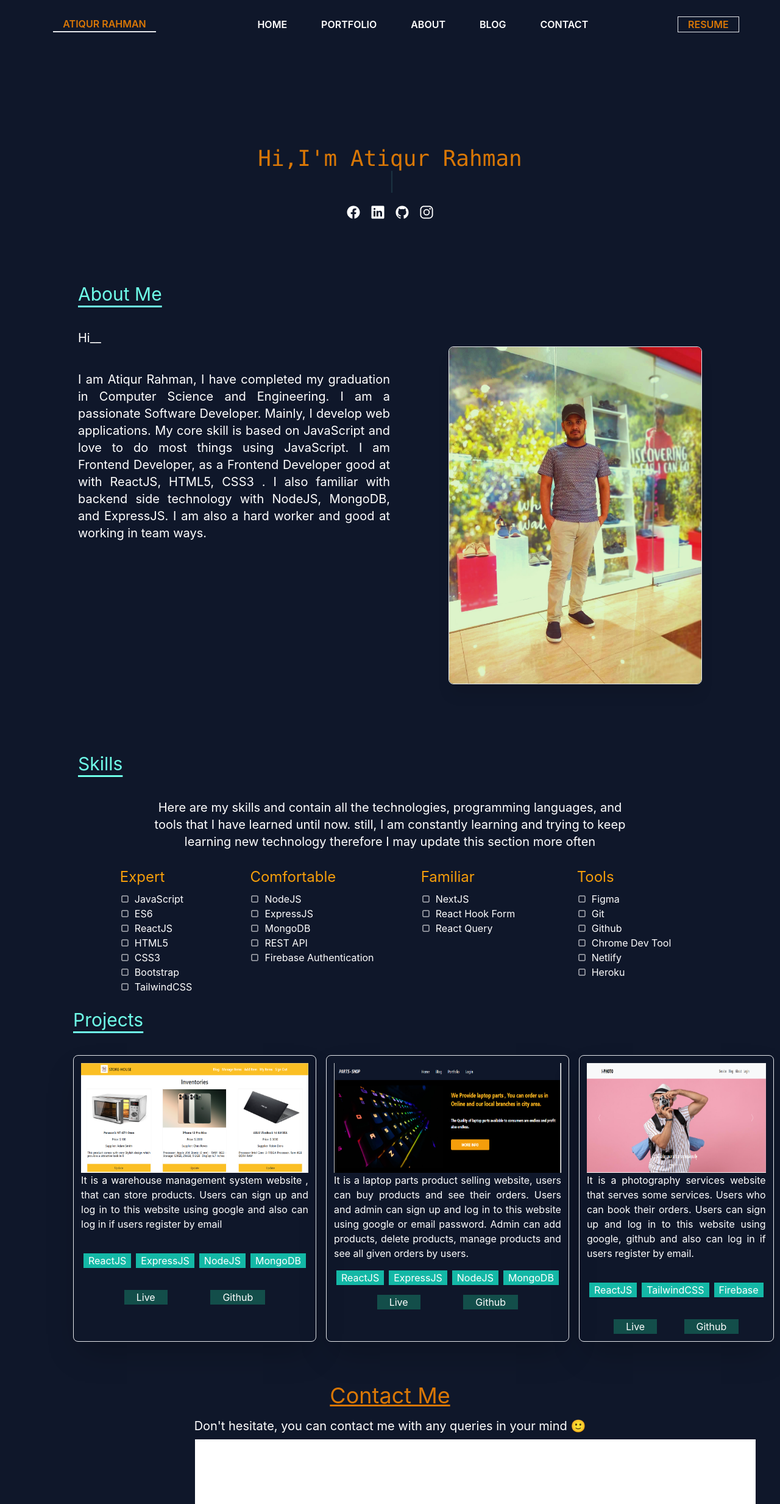
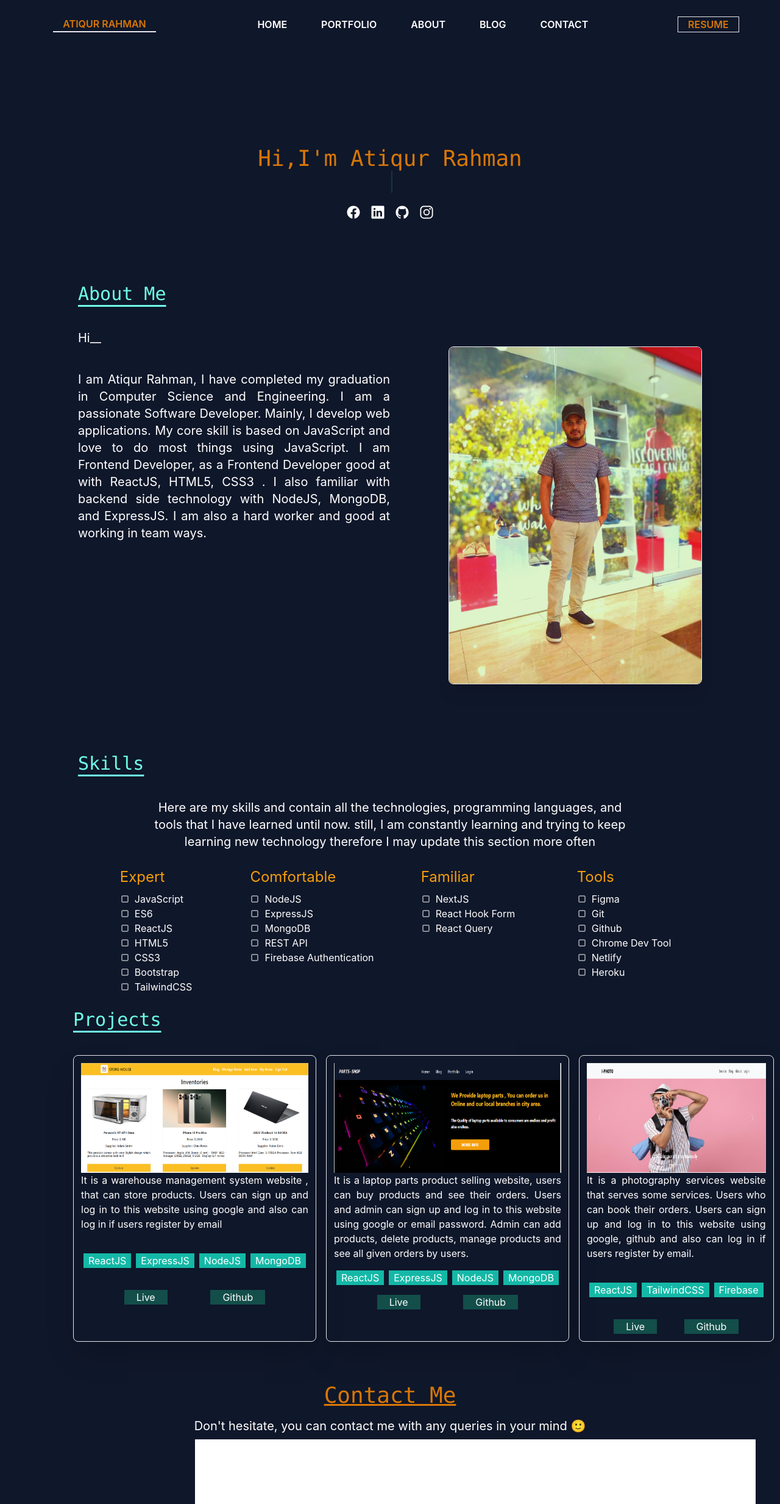
Before and after one commit to 52atiq/myportfolio, a React (Create React App) app: page / in a window 1280 px wide. Shown: the top 2466 px of the page at 61% size. Built offline with nearby package versions, Linux system fonts and the light colour scheme; the HTML template or start-up script is replaced by a standard one.

Commit message:
font style added

```diff
--- a/src/pages/About/About.js
+++ b/src/pages/About/About.js
@@ -6,7 +6,7 @@ const About = () => {
         <div className='md:mx-28 p-4' data-aos="zoom-in-up"
         data-aos-easing="ease-out-cubic"
         data-aos-duration="2000">
-            <h1 className='text-[#6FFFE9] text-3xl  mt-20 underline underline-offset-8 mb-10'> About Me</h1>
+            <h1 className='text-[#6FFFE9] text-3xl  mt-20 underline underline-offset-8 mb-10 font-mono'> About Me</h1>
             <div className='grid lg:grid-cols-2 md:grid-cols-2 sm:grid-cols-1 gap- mb-20 md:justify-items-center'>
                 <div className=''>
                     <p className='w-full text-white text-xl text-justify md:mt-'>
--- a/src/pages/Contact/Contact.js
+++ b/src/pages/Contact/Contact.js
@@ -15,7 +15,7 @@ const Contact = () => {
 
 
                         <div className="text-center text-4xl text-bold pt-5 pb-4" >
-                            <h3 className='text-amber-600 underline underline-offset-2'>Contact Me</h3>
+                            <h3 className='text-amber-600 underline underline-offset-2 font-mono'>Contact Me</h3>
                         </div>
                         <div className='text-justify'>
                             <p className='text-white text-center pb-2 text-xl'>Don't hesitate, you can contact me with any queries in your mind 🙂 </p>
--- a/src/pages/Projects/Projects.js
+++ b/src/pages/Projects/Projects.js
@@ -8,7 +8,7 @@ const Projects = () => {
         <div className='md:mx-28 p-2'  data-aos="fade-up"
         data-aos-easing="ease-out-cubic"
         data-aos-duration="2000">
-            <h1 className='text-[#6FFFE9] text-3xl underline underline-offset-8 mb-10'>Projects</h1>
+            <h1 className='text-[#6FFFE9] text-3xl underline underline-offset-8 mb-10 font-mono'>Projects</h1>
            {/* <div className='grid lg:grid-cols-3 md:grid-cols-3  sm:grid-cols-1 justify-items-center gap-10 mb-20'> */}
            <div className='flex flex-col md:flex-row gap-4 '>
                 <div className='border rounded-lg p-3 shadow-2xl w-full'>
--- a/src/pages/Skills/Skills.js
+++ b/src/pages/Skills/Skills.js
@@ -5,7 +5,7 @@ const Skills = () => {
         <div className='md:mx-28  p-4'  data-aos="zoom-in-up"
         data-aos-easing="ease-out-cubic"
         data-aos-duration="2000">
-            <h1 className='text-[#6FFFE9] text-3xl underline underline-offset-8 mb-10'>Skills</h1>
+            <h1 className='text-[#6FFFE9] text-3xl underline underline-offset-8 mb-10 font-mono'>Skills</h1>
             <div className='mb-7'>
             <h3 className='text-xl text-white text-justify text-center text-left md:text-center md:mx-28'>Here are my skills and contain all the technologies, programming languages, and tools that I have learned until now. still, I am constantly
                 learning and trying to keep learning new technology therefore I may update this section more often</h3>
```
Also changed, not shown: 1 other file (tests, documents, lock files or other folders).
